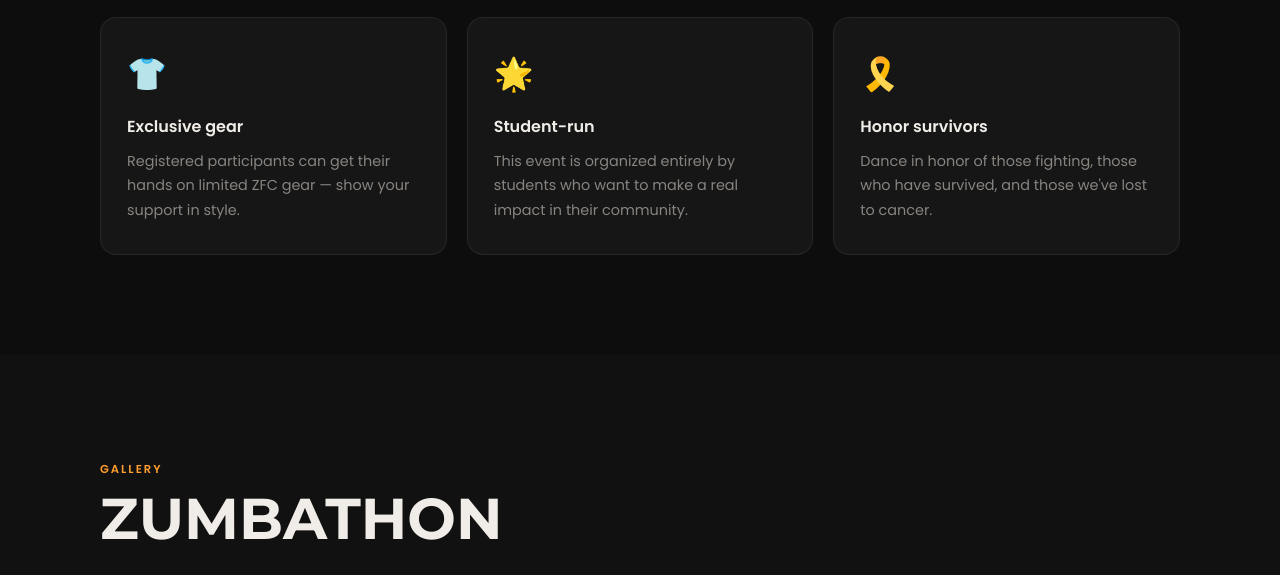
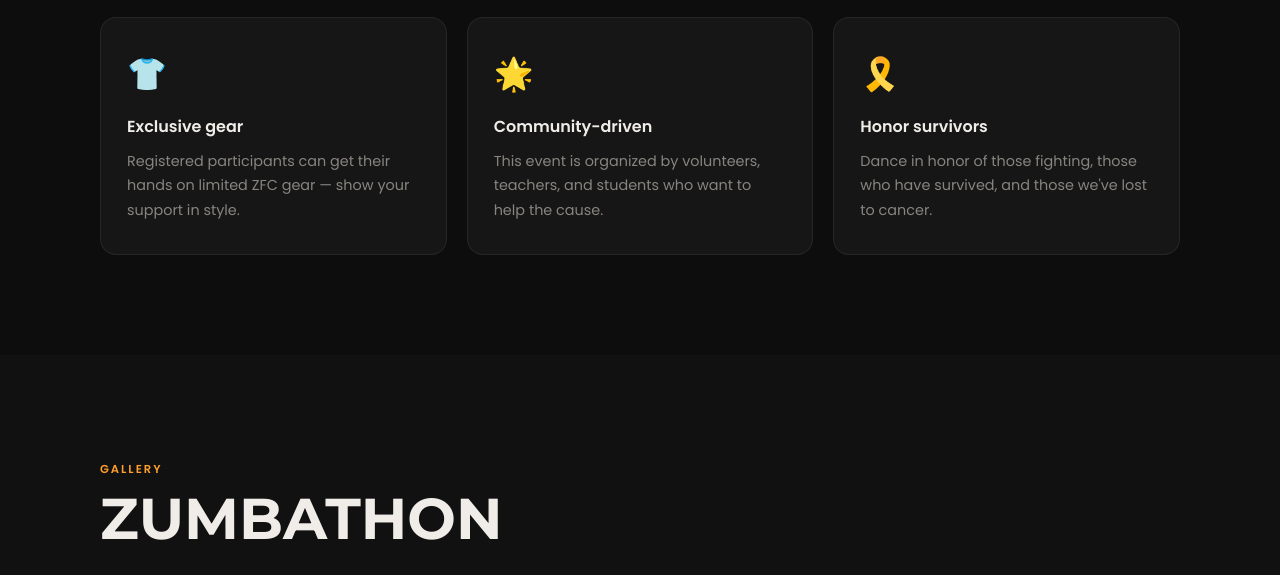
Before and after one commit to SyntaxBrew/zumbathon-website, a plain HTML site: page index.html in a window 1280 px wide. Shown: the part 2346-2921 px from the top of the page. Drawn offline with Linux system fonts and the light colour scheme; no server answers.

Commit message:
Update index.html

```diff
--- a/index.html
+++ b/index.html
@@ -219,8 +219,8 @@
 
         <div class="reason-card">
           <div class="reason-icon">🌟</div>
-          <div class="reason-title">Student-run</div>
-          <p class="reason-text">This event is organized entirely by students who want to make a real impact in their community.</p>
+          <div class="reason-title">Community-driven</div>
+          <p class="reason-text">This event is organized by volunteers, teachers, and students who want to help the cause.</p>
         </div>
 
         <div class="reason-card">
```
